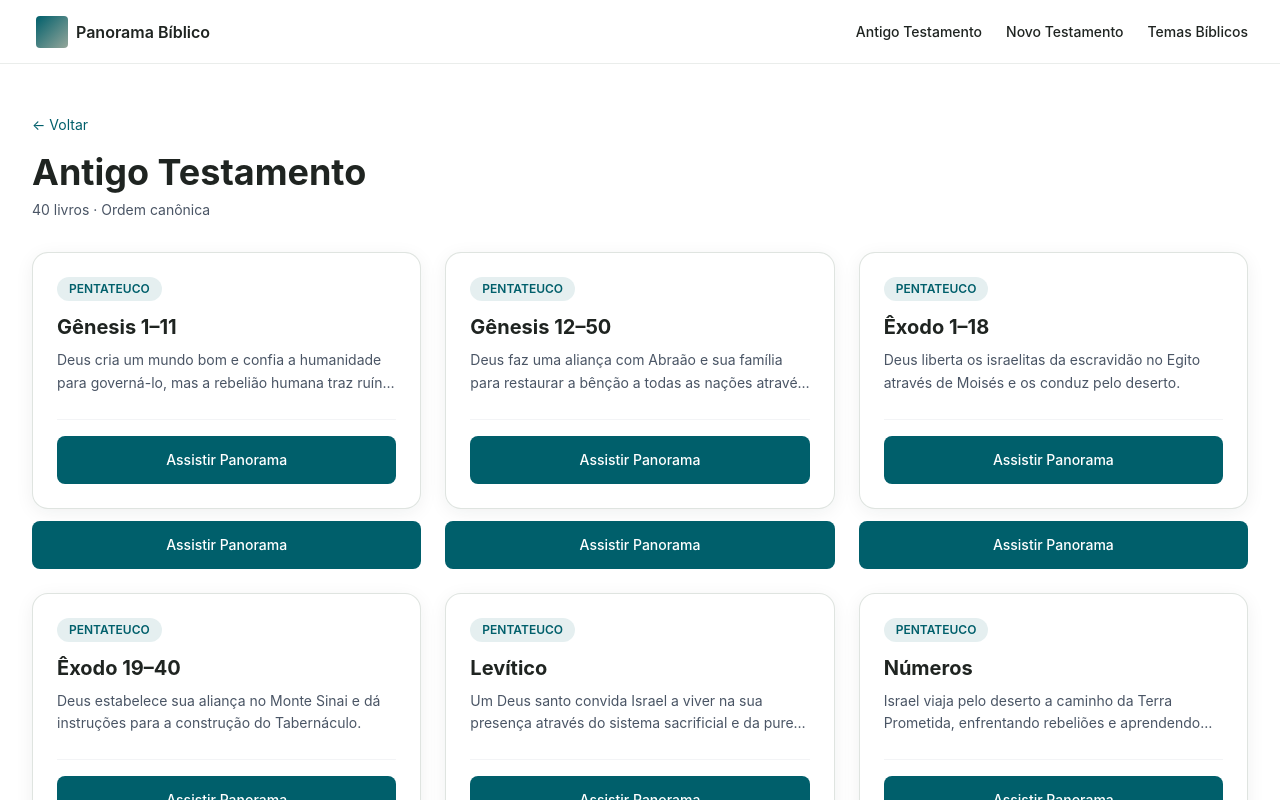
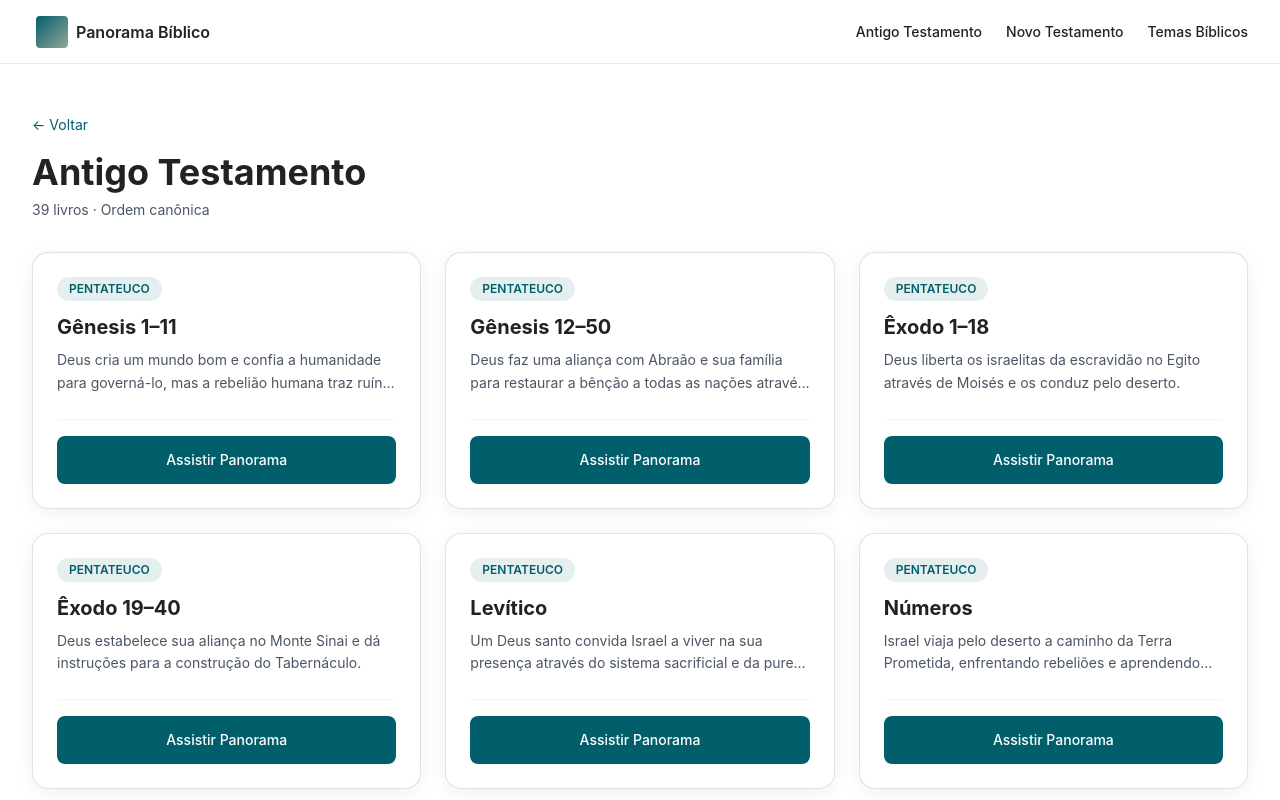
Before and after one commit to comunidadevitral/panorama_biblico, a React (Vite) app: page /antigo-testamento in a window 1280 px wide. Shown: the top 800 px of the page. Built offline with nearby package versions, Linux system fonts and the light colour scheme.

Commit message:
fix: App.jsx usa AntigoTestamento e NovoTestamento diretamente e remove TestamentPage obsoleta

```diff
--- a/src/App.jsx
+++ b/src/App.jsx
@@ -1,13 +1,15 @@
 import { BrowserRouter, Routes, Route } from 'react-router-dom'
 import Home from './pages/Home'
-import TestamentPage from './pages/TestamentPage'
+import AntigoTestamento from './pages/AntigoTestamento'
+import NovoTestamento from './pages/NovoTestamento'
 
 export default function App() {
   return (
     <BrowserRouter>
       <Routes>
         <Route path="/" element={<Home />} />
-        <Route path="/:testament" element={<TestamentPage />} />
+        <Route path="/antigo-testamento" element={<AntigoTestamento />} />
+        <Route path="/novo-testamento" element={<NovoTestamento />} />
       </Routes>
     </BrowserRouter>
   )
--- a/src/pages/TestamentPage.jsx
+++ /dev/null
@@ -1,51 +0,0 @@
-import { Link, useParams } from 'react-router-dom'
-import Header from '../components/Header'
-import BookCard from '../components/BookCard'
-import VideoModal from '../components/VideoModal'
-import { antigoTestamentoBooks, novoTestamentoBooks } from '../data/videosData'
-import { useState } from 'react'
-
-export default function TestamentPage() {
-  const { testament } = useParams()
-  const isNew = testament === 'novo-testamento'
-  const books = isNew ? novoTestamentoBooks : antigoTestamentoBooks
-  const label = isNew ? 'Novo Testamento' : 'Antigo Testamento'
-  const [video, setVideo] = useState(null)
-
-  return (
-    <div className="min-h-screen bg-white dark:bg-vitral-bg-dark text-vitral-dark dark:text-white">
-      <Header />
-      <main className="max-w-7xl mx-auto px-4 sm:px-6 lg:px-8 py-12">
-        <Link to="/" className="text-sm text-vitral-primary hover:underline">&larr; Voltar</Link>
-        <h1 className="mt-4 text-3xl md:text-4xl font-bold text-vitral-dark dark:text-white">{label}</h1>
-        <p className="mt-2 text-sm text-gray-600 dark:text-gray-300">
-          {books.length} livros &middot; Ordem canônica
-        </p>
-
-        <div className="mt-8 grid gap-6 sm:grid-cols-2 lg:grid-cols-3">
-          {books.map(book => (
-            <div key={book.slug} className="relative">
-              <BookCard book={book} category={book.category} />
-              <div className="mt-3">
-                <button
-                  type="button"
-                  className="min-h-[48px] w-full px-4 py-2 inline-flex items-center justify-center rounded-lg bg-vitral-primary text-white font-medium text-sm hover:bg-opacity-90 transition"
-                  onClick={() => setVideo(book)}
-                >
-                  Assistir Panorama
-                </button>
-              </div>
-            </div>
-          ))}
-        </div>
-      </main>
-      {video && (
-        <VideoModal
-          videoId={video.videoId || 'PLACEHOLDER'}
-          title={`Panorama — ${video.title}`}
-          onClose={() => setVideo(null)}
-        />
-      )}
-    </div>
-  )
-}
```
